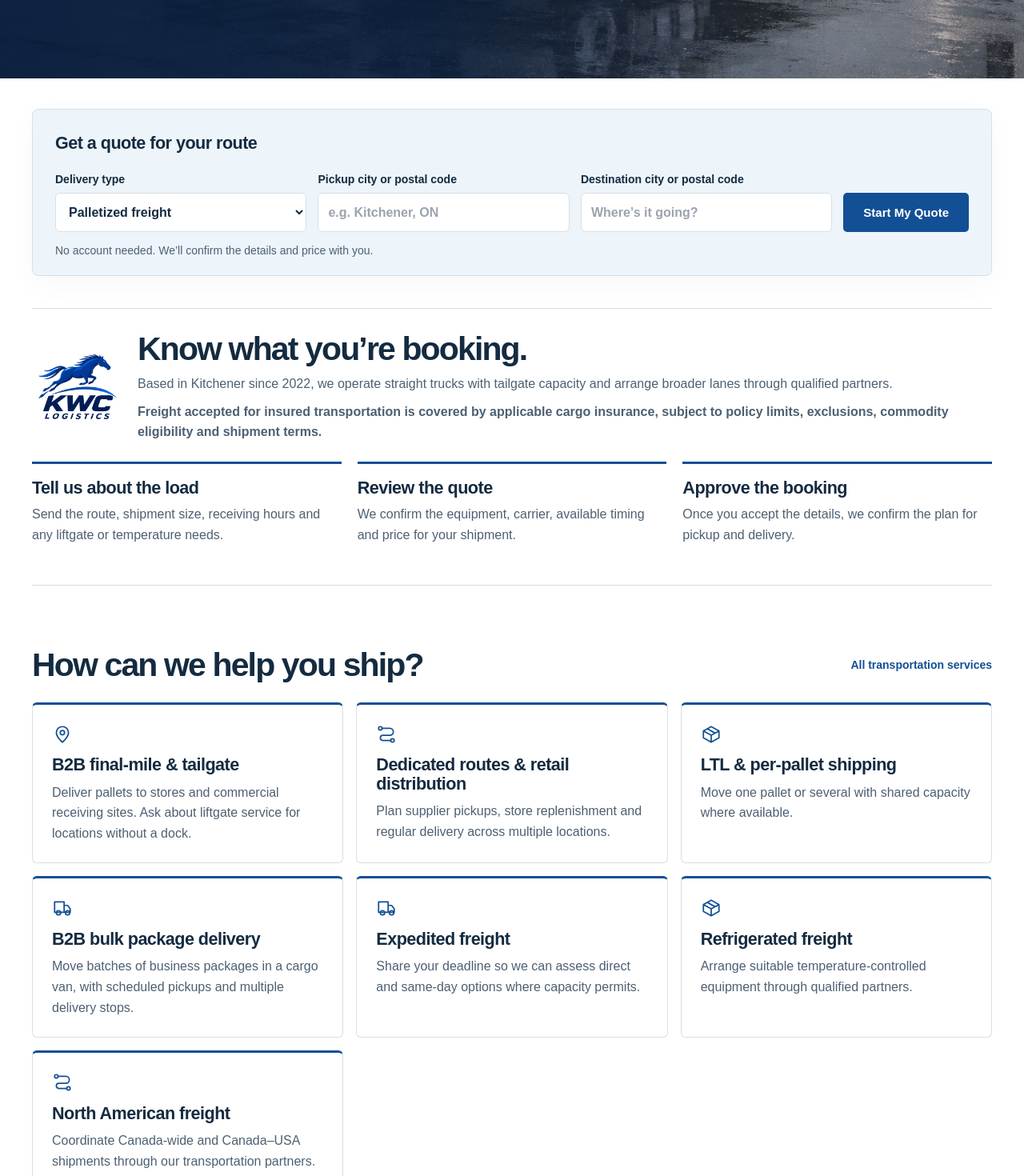
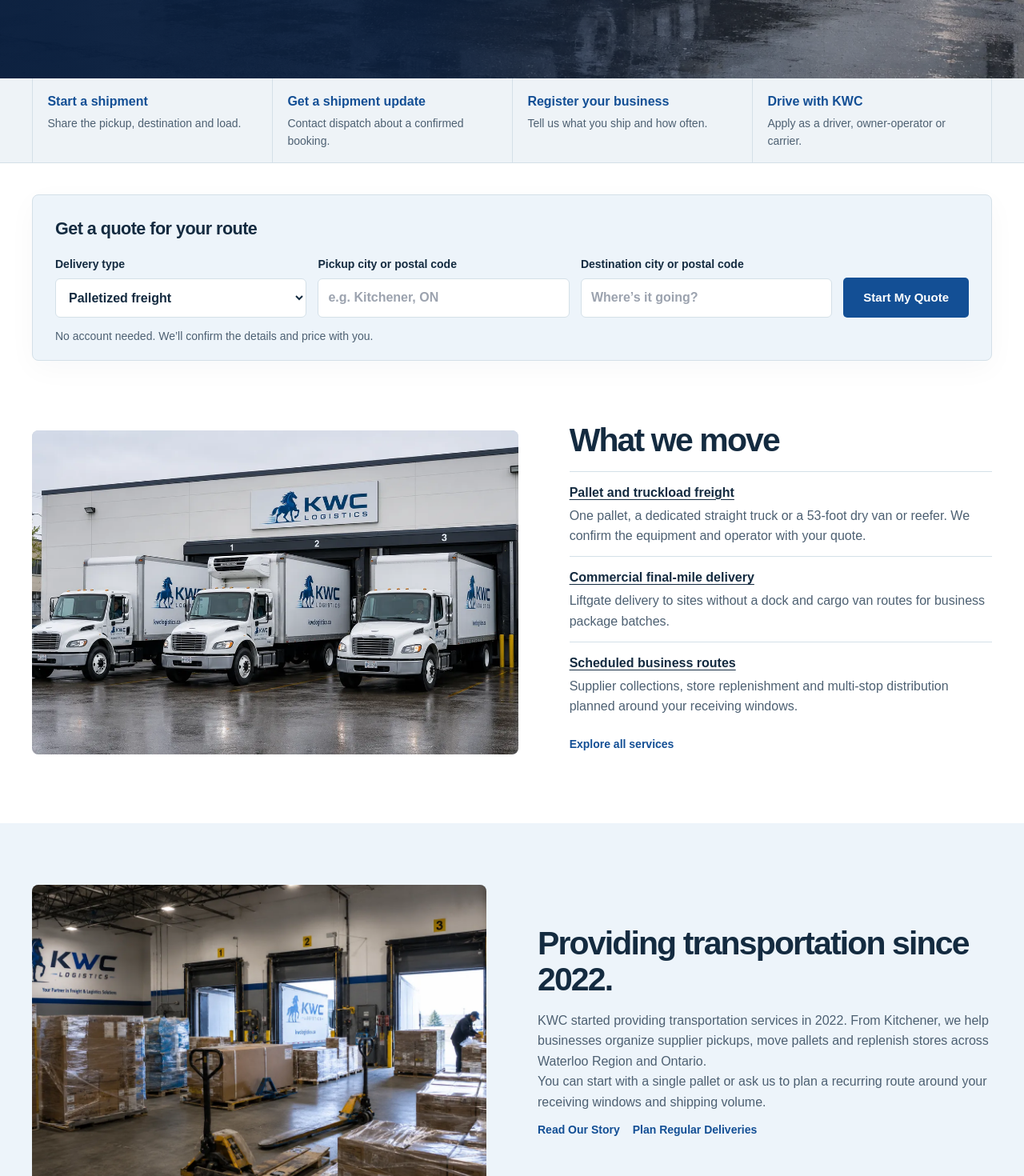
Before and after one commit to kwclogisticsinc-source/kwc-logistics-site, a Next.js app: page / in a window 1280 px wide. Shown: the part 700-2170 px from the top of the page at 80% size. Built offline with nearby package versions, Linux system fonts and the light colour scheme.

Commit message:
Simplify the KWC homepage around customer tasks

```diff
--- a/app/book-now/page.tsx
+++ b/app/book-now/page.tsx
@@ -26,6 +26,14 @@ export default function BookNow() {
           <p>Send your pallet count, approximate weight and dimensions, preferred pickup and delivery dates, and whether either location needs a liftgate. Tell us if your shipment has a temperature requirement.</p>
           <Link className="text-link" href="/regular-deliveries#quote">Set up recurring deliveries</Link>
         </div>
+        <section className="operations-actions" aria-labelledby="booking-steps-title">
+          <h2 id="booking-steps-title">From quote to confirmed booking</h2>
+          <ol className="booking-steps operations-actions">
+            <li><h3>Share shipment details</h3><p>Send the route, freight size, receiving hours and any liftgate or temperature needs.</p></li>
+            <li><h3>Review the quote</h3><p>We confirm the equipment, operator, available timing and price.</p></li>
+            <li><h3>Approve the booking</h3><p>Once you accept the details, we confirm the plan for pickup and delivery.</p></li>
+          </ol>
+        </section>
         <h2 className="operations-actions">Freight FAQs</h2>
         <FAQ limit={5} />
       </section>
--- a/app/globals.css
+++ b/app/globals.css
@@ -2704,3 +2704,62 @@ ul.freight-grid {
     aspect-ratio: 1.6 / 1;
   }
 }
+
+.kwc-next-steps {
+  background: #eef3f7;
+  border-bottom: 1px solid var(--line);
+}
+
+.kwc-next-steps .wrap {
+  display: grid;
+  grid-template-columns: repeat(4, minmax(0, 1fr));
+}
+
+.kwc-next-step {
+  display: block;
+  min-height: 96px;
+  padding: 1rem 1.15rem;
+  border-left: 1px solid var(--line);
+}
+
+.kwc-next-step:last-child {
+  border-right: 1px solid var(--line);
+}
+
+.kwc-next-step:hover {
+  background: #e1ebf4;
+}
+
+.kwc-next-step strong,
+.kwc-next-step span {
+  display: block;
+}
+
+.kwc-next-step strong {
+  color: var(--blue);
+}
+
+.kwc-next-step span {
+  margin-top: .2rem;
+  color: var(--muted);
+  font-size: .875rem;
+}
+
+.project-equipment-list dt a {
+  text-decoration: underline;
+  text-underline-offset: .2em;
+}
+
+@media (max-width: 780px) {
+  .kwc-next-steps .wrap {
+    grid-template-columns: repeat(2, minmax(0, 1fr));
+  }
+
+  .kwc-next-step:nth-child(-n + 2) {
+    border-bottom: 1px solid var(--line);
+  }
+
+  .kwc-next-step:nth-child(2) {
+    border-right: 1px solid var(--line);
+  }
+}
--- a/app/page.tsx
+++ b/app/page.tsx
@@ -1,8 +1,6 @@
 import type { Metadata } from "next";
 import Image from "next/image";
 import Link from "next/link";
-import { Icon } from "@/components/DeliveryUI";
-import { BrandLogo } from "@/components/Logo";
 import { QuoteEntry } from "@/components/QuoteEntry";
 import { contact, freightInsurance } from "@/lib/content";
 
@@ -13,47 +11,27 @@ export const metadata: Metadata = {
 
 const services = [
   {
-    icon: "pin",
-    title: "B2B final-mile & tailgate",
-    copy: "Deliver pallets to stores and commercial receiving sites. Ask about liftgate service for locations without a dock.",
+    title: "Pallet and truckload freight",
+    copy: "One pallet, a dedicated straight truck or a 53-foot dry van or reefer. We confirm the equipment and operator with your quote.",
+    href: "/services/freight",
+  },
+  {
+    title: "Commercial final-mile delivery",
+    copy: "Liftgate delivery to sites without a dock and cargo van routes for business package batches.",
     href: "/services/b2b-final-mile",
   },
   {
-    icon: "route",
-    title: "Dedicated routes & retail distribution",
-    copy: "Plan supplier pickups, store replenishment and regular delivery across multiple locations.",
-    href: "/regular-deliveries#quote",
+    title: "Scheduled business routes",
+    copy: "Supplier collections, store replenishment and multi-stop distribution planned around your receiving windows.",
+    href: "/regular-deliveries",
   },
-  {
-    icon: "box",
-    title: "LTL & per-pallet shipping",
-    copy: "Move one pallet or several with shared capacity where available.",
-    href: "/services/ltl-freight",
-  },
-  {
-    icon: "truck",
-    title: "B2B bulk package delivery",
-    copy: "Move batches of business packages in a cargo van, with scheduled pickups and multiple delivery stops.",
-    href: "/services/courier",
-  },
-  {
-    icon: "truck",
-    title: "Expedited freight",
-    copy: "Share your deadline so we can assess direct and same-day options where capacity permits.",
-    href: "/services/expedited-freight",
-  },
-  {
-    icon: "box",
-    title: "Refrigerated freight",
-    copy: "Arrange suitable temperature-controlled equipment through qualified partners.",
-    href: "/services/refrigerated-transportation",
-  },
-  {
-    icon: "route",
-    title: "North American freight",
-    copy: "Coordinate Canada-wide and Canada–USA shipments through our transportation partners.",
-    href: "/services/canada-usa-freight",
-  },
+];
+
+const nextSteps = [
+  { label: "Start a shipment", description: "Share the pickup, destination and load.", href: "#quick-quote" },
+  { label: "Get a shipment update", description: "Contact dispatch about a confirmed booking.", href: "/shipment-updates" },
+  { label: "Register your business", description: "Tell us what you ship and how often.", href: "/customer-registration" },
+  { label: "Drive with KWC", description: "Apply as a driver, owner-operator or carrier.", href: "/drive-with-kwc" },
 ];
 
 export default function Home() {
@@ -86,39 +64,33 @@ export default function Home() {
         </div>
       </section>
 
-      <div className="wrap local-quote">
+      <section className="kwc-next-steps" aria-label="Work with KWC">
+        <div className="wrap">
+          {nextSteps.map(({ label, description, href }) => (
+            <Link className="kwc-next-step" href={href} key={href}>
+              <strong>{label}</strong>
+              <span>{description}</span>
+            </Link>
+          ))}
+        </div>
+      </section>
+
+      <div className="wrap local-quote" id="quick-quote">
         <QuoteEntry />
       </div>
 
-      <section className="wrap booking-expectations" aria-labelledby="booking-expectations">
-        <div className="booking-intro">
-          <BrandLogo decorative />
-          <div>
-            <h2 id="booking-expectations">Know what you’re booking.</h2>
-            <p>Based in Kitchener since 2022, we operate straight trucks with tailgate capacity and arrange broader lanes through qualified partners.</p>
-            <p><strong>{freightInsurance}</strong></p>
-          </div>
+      <section className="wrap local-section project-equipment-grid" id="services">
+        <div className="local-delivery">
+          <Image src="/images/kwc-straight-trucks-dock-1400.webp" alt="Straight trucks lined up at loading docks" fill sizes="(max-width: 720px) 100vw, 54vw" />
         </div>
-        <ol className="booking-steps">
-          <li><h3>Tell us about the load</h3><p>Send the route, shipment size, receiving hours and any liftgate or temperature needs.</p></li>
-          <li><h3>Review the quote</h3><p>We confirm the equipment, carrier, available timing and price for your shipment.</p></li>
-          <li><h3>Approve the booking</h3><p>Once you accept the details, we confirm the plan for pickup and delivery.</p></li>
-        </ol>
-      </section>
-
-      <section className="wrap local-section" id="services">
-        <div className="local-section-heading">
-          <h2>How can we help you ship?</h2>
-          <Link href="/services" className="text-link">All transportation services</Link>
-        </div>
-        <div className="local-services">
-          {services.map(({ icon, title, copy, href }) => (
-            <article key={title}>
-              <Icon name={icon} size={26} />
-              <h3><Link href={href}>{title}</Link></h3>
-              <p>{copy}</p>
-            </article>
-          ))}
+        <div>
+          <h2>What we move</h2>
+          <dl className="project-equipment-list">
+            {services.map(({ title, copy, href }) => (
+              <div key={href}><dt><Link href={href}>{title}</Link></dt><dd>{copy}</dd></div>
+            ))}
+          </dl>
+          <Link href="/services" className="text-link">Explore all services</Link>
         </div>
       </section>
 
@@ -151,6 +123,7 @@ export default function Home() {
         <div className="wrap local-section">
           <h2>Your business has somewhere to go. Let’s get it there.</h2>
           <p>One pallet, a dedicated truck or an ongoing contract. Share the route and we’ll take it from there.</p>
+          <p><strong>{freightInsurance}</strong></p>
           <div className="button-row">
             <Link href="/contact?service=freight#quote" className="btn">Get a Freight Quote</Link>
             <a href={`mailto:${contact.email}`} className="btn secondary">Speak with Dispatch</a>
```
Also changed, not shown: 1 other file (tests, documents, lock files or other folders).
